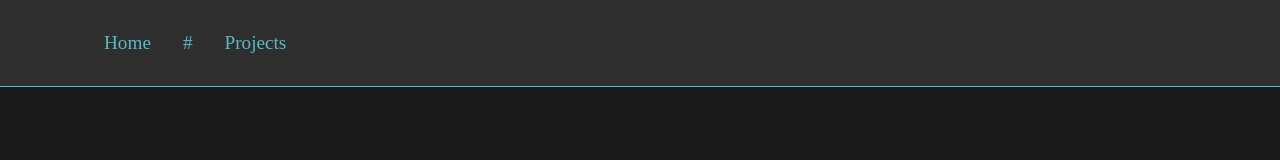
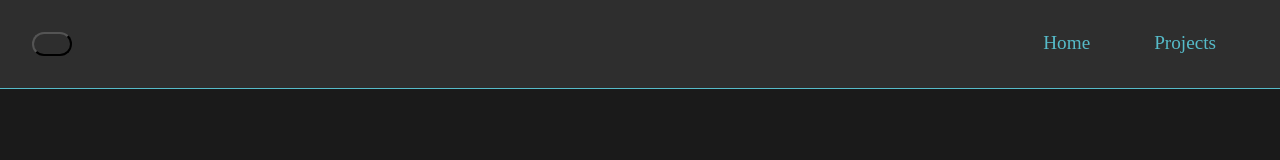
Before and after one commit to Kesares/kesares.github.io, a plain HTML site: page src/pages/projects.html in a window 1280 px wide. Drawn offline with Linux system fonts and the light colour scheme.

Commit message:
Update header

```diff
--- a/src/css/root_style.css
+++ b/src/css/root_style.css
@@ -19,7 +19,14 @@ header {
     background-color: var(--background-color2);
     border-bottom: 0.1rem solid var(--accent-color);
     justify-content: space-between;
-    align-items: end;
+}
+
+.light-dark-mod-button {
+    width: 2.5rem;
+    height: 1.5rem;
+    margin: 2rem;
+    border-radius: 1rem;
+    background-color: var(--background-color2);
 }
 
 .menu ul {
--- a/src/pages/projects.html
+++ b/src/pages/projects.html
@@ -2,19 +2,21 @@
 <html lang="en">
 <head>
     <meta charset="UTF-8">
-    <meta http-equiv="X-UA-Compatible" content="IE=edge">
     <meta name="viewport" content="width=device-width, initial-scale=1">
     <link rel="stylesheet" href="/src/css/root_style.css">
     <title>kesares.github.io Projects</title>
 </head>
 <body>
 <header>
-  <nav class="menu">
-    <ul>
-      <li><a href="../../index.html">Home</a></li>#
-      <li><a href="src/pages/#">Projects</a></li>
-    </ul>
-  </nav>
+    <div>
+        <button class="light-dark-mod-button" name="ld_button" type="button"></button>
+    </div>
+    <nav class="menu">
+        <ul>
+            <li><a href="../../index.html">Home</a></li>
+            <li><a href="projects.html">Projects</a></li>
+        </ul>
+    </nav>
 </header>
 </body>
 </html>
```
Also changed, not shown: index.html (+4 -2 lines).
